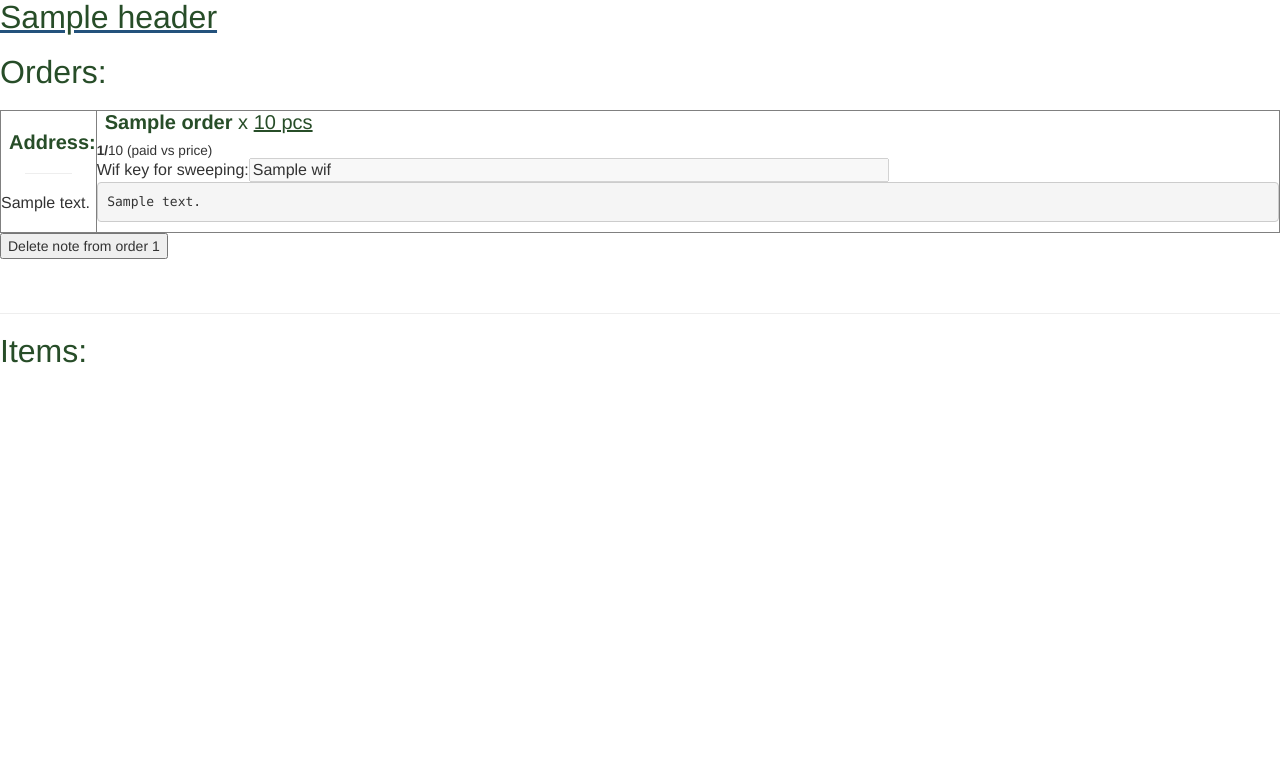
After one commit to sginne/norsula-shop, a Flask app: template app/templates/admin.html in a window 1280 px wide. The commit adds this page. Shown: the top 779 px of the page. Run offline with Flask 2, Linux system fonts and the light colour scheme; the template is opened without the code that fills it: most values are stand-ins (such as "Sample title", 1, 10 or a date in 2020); parts of the project's set-up code (start-up, migrations or seed data) failed here and were passed over.

Commit message:
console - orders completed,minor changes

```diff
--- a/app/routes.py
+++ b/app/routes.py
@@ -4,6 +4,7 @@ from app.db import Database
 from app.bitcoin import Bitcoin
 from flask import request
 from app import configuration
+from flask import session
 #from app.bitcoin import Bitcoin
 import re
 import hashlib
@@ -25,7 +26,7 @@ def show_item(index):
     item1=database.fetch_one_item(index)
 
     if item1 is None:
-        return 'Error'
+        abort(404)
     else:
         return  render_template('item.html',index=index,item=item1,rate=bitcoin.btc_eur,header=configuration.Configuration.header)
 @app.route('/order/<index>/<amount>')
@@ -92,3 +93,64 @@ def list_paid_orders(key1,key2):
                     orders.append(order)
             return render_template('admin-orders.html',header=configuration.Configuration.header,orders=orders)
     abort(404)
+
+@app.route('/login', methods=['POST','GET'])
+def login():
+    # Here we use a class of some kind to represent and validate our
+    # client-side form data. For example, WTForms is a library that will
+    # handle this for us, and we use a custom LoginForm to validate.
+    from flask_wtf import FlaskForm
+    from wtforms import StringField, PasswordField, SubmitField
+
+    class LoginForm(FlaskForm):
+        username = StringField('Username')
+        password = PasswordField('Password')
+        submit = SubmitField('Submit')
+
+    form = LoginForm()
+    if form.validate_on_submit():
+        import hashlib
+        user=(request.form.get('username'))
+        password=(request.form.get('password'))
+        user=user.encode('utf-8')
+        password=password.encode('utf-8')
+        user=hashlib.sha224(user).hexdigest()
+        password=hashlib.sha224(password).hexdigest()
+        if((user==configuration.Configuration.user) and (password==configuration.Configuration.password)):
+            session['adminkey']=hashlib.sha224(configuration.Configuration.secret_key.encode('utf-8')).hexdigest()
+            #print (session)
+            return redirect ('/c')
+    return render_template('login.html', form=form)
+@app.route('/logout')
+def logout():
+    if (session['adminkey']!=hashlib.sha224(configuration.Configuration.secret_key.encode('utf-8')).hexdigest()):
+        abort(404)
+    session['adminkey']=''
+    return redirect('/')
+    abort(404)
+@app.route('/c')
+def console():
+    if (session['adminkey']!=hashlib.sha224(configuration.Configuration.secret_key.encode('utf-8')).hexdigest()):
+        abort(404)
+    database=Database()
+    orders=database.get_orders(0)
+    orders_interest=[]
+    for order in orders:
+        if (order.paid>0) or (order.note is not None):
+            item=database.fetch_one_item(order.item_index)
+            order.item_name=item.name
+
+            orders_interest.append(order)
+    orders=orders_interest
+    return render_template('admin.html',orders=orders)
+@app.route('/admin_order', methods=['POST'])
+def admin_order():
+    if (session['adminkey']!=hashlib.sha224(configuration.Configuration.secret_key.encode('utf-8')).hexdigest()):
+        abort(404)
+    data = request.form
+    database=Database()
+    if 'note' not in data:
+        database.delete_note(data['order_index'])
+    else:
+        database.create_note(data['order_index'],data['note'])
+    return redirect('/c')
--- /dev/null
+++ b/app/templates/admin.html
@@ -0,0 +1,52 @@
+<html>
+    <head>
+        <title>Laffka - Orders</title>
+        <link rel= "stylesheet" type= "text/css" href= "{{ url_for('static',filename='css/normalize.css') }}">
+    </head>
+    <body>
+        {% include "header.html"%}
+        <h1>Orders:</h1>
+        {% for order in orders %}
+        <form method="post" action="/admin_order">
+        <table border="1" width="100%" >
+          <tr>
+              <td width="50px">
+                  <h2><b>Address:</b></h2>
+                  <hr width="50%">
+                  {% autoescape false %}
+                  {{ order.address | replace("|", "<br/>") }}
+                  {% endautoescape %}
+              </td>
+              <td>
+                  <h2><b>{{order.item_name}}</b> x <u>{{order.item_amount}} pcs</u></h2>
+                  <small><b>{{order.paid}}/</b>{{order.order_price}} (paid vs price)</small><br>
+
+
+              Wif key for sweeping:<input type="text" disabled="true" style='width:40em' value="{{order.wif}}"><br>
+             {% if order.note is not none %}
+                  <pre>{{order.note}}</pre>
+             {% else %}
+                  <i>--**No note**--</i>
+             {% endif %}
+             <input type="hidden" name="order_index" value="{{order.index}}">
+
+
+              </td>
+
+          </tr>
+        </table>
+        {% if order.note is none %}
+        <input type="text" name="note">
+        <input type="submit" value="Submit note to order {{order.index}}">
+        {% else %}
+        <input type="submit" value="Delete note from order {{order.index}}">
+        {% endif %}
+
+        </form>
+        <br>
+        {% endfor %}
+        <hr>
+        <h1>Items:</h1>
+
+      </table>
+    </body>
```
Also changed, not shown: app/configuration.py (+9 -5 lines), app/db.py (+15 -1 lines), app/templates/admin-orders.html (deleted, +0 -19 lines), app/templates/disclaimer.html (+5 -2 lines), app/templates/login.html (added, +15 -0 lines), 1 other file.
